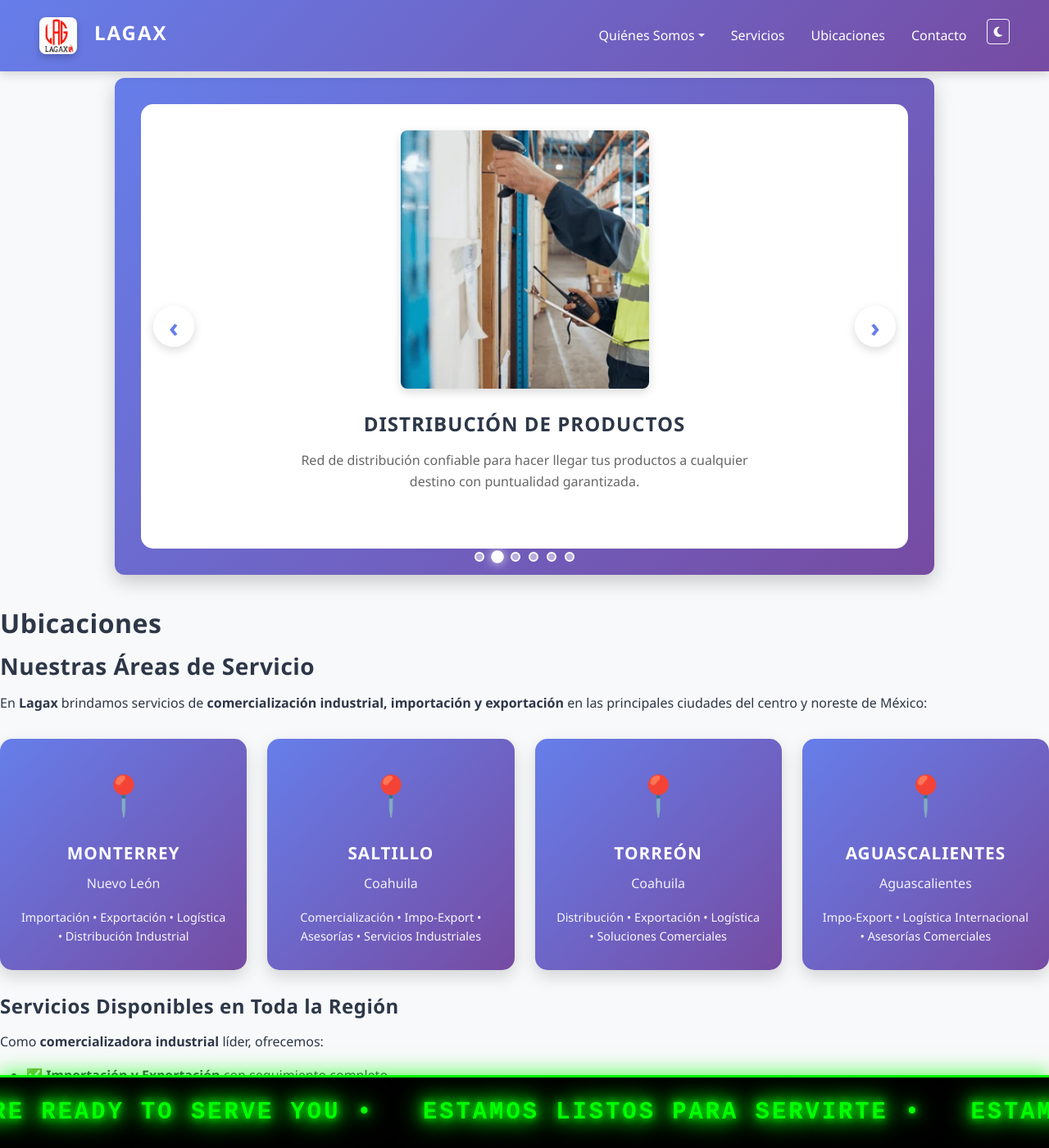
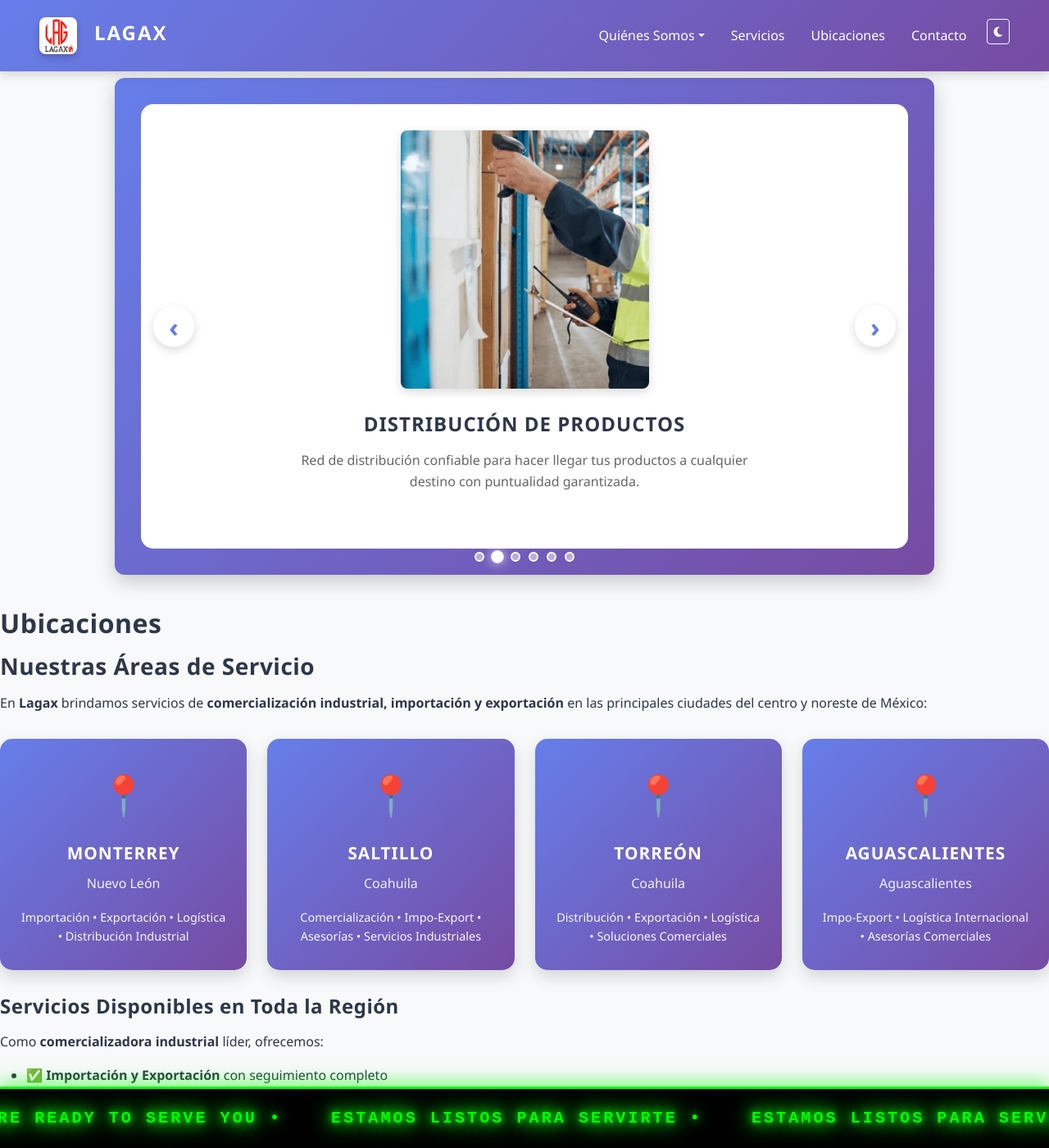
Before and after one commit to gasglz18/lagax, a Jekyll site: the page built from index.md, in a window 1280 px wide and 1400 px high, scrolled down 532 px. Shown: the whole window at 82% size. Built offline with Jekyll 4.4.1, drawn with Linux system fonts in a browser that asks for light colours.

Commit message:
Reducir velocidad 30% y tamaño de letras 30% en banda Matrix

```diff
--- a/_layouts/default.html
+++ b/_layouts/default.html
@@ -33,14 +33,14 @@
       .matrix-scroll {
         display: flex !important;
         white-space: nowrap !important;
-        animation: scroll-rtl 30s linear infinite !important;
+        animation: scroll-rtl 39s linear infinite !important;
       }
 
       .matrix-text {
         display: inline-block !important;
         color: #00ff00 !important;
         font-family: 'Courier New', 'Courier', monospace !important;
-        font-size: 1.8rem !important;
+        font-size: 1.26rem !important;
         font-weight: 700 !important;
         text-shadow:
           0 0 10px #00ff00,
@@ -81,7 +81,7 @@
 
       @media (max-width: 768px) {
         .matrix-text {
-          font-size: 1.3rem !important;
+          font-size: 0.91rem !important;
           padding: 0 20px !important;
         }
         body {
--- a/assets/css/style.scss
+++ b/assets/css/style.scss
@@ -21,14 +21,14 @@
 .matrix-scroll {
   display: flex !important;
   white-space: nowrap !important;
-  animation: scroll-rtl 30s linear infinite !important;
+  animation: scroll-rtl 39s linear infinite !important;
 }
 
 .matrix-text {
   display: inline-block !important;
   color: #00ff00 !important;
   font-family: 'Courier New', monospace !important;
-  font-size: 1.8rem !important;
+  font-size: 1.26rem !important;
   font-weight: 700 !important;
   text-shadow:
     0 0 10px #00ff00,
@@ -73,7 +73,7 @@ body {
 
 @media (max-width: 768px) {
   .matrix-text {
-    font-size: 1.3rem;
+    font-size: 0.91rem;
     padding: 0 20px;
   }
 
```
Also changed, not shown: 3 other files.
